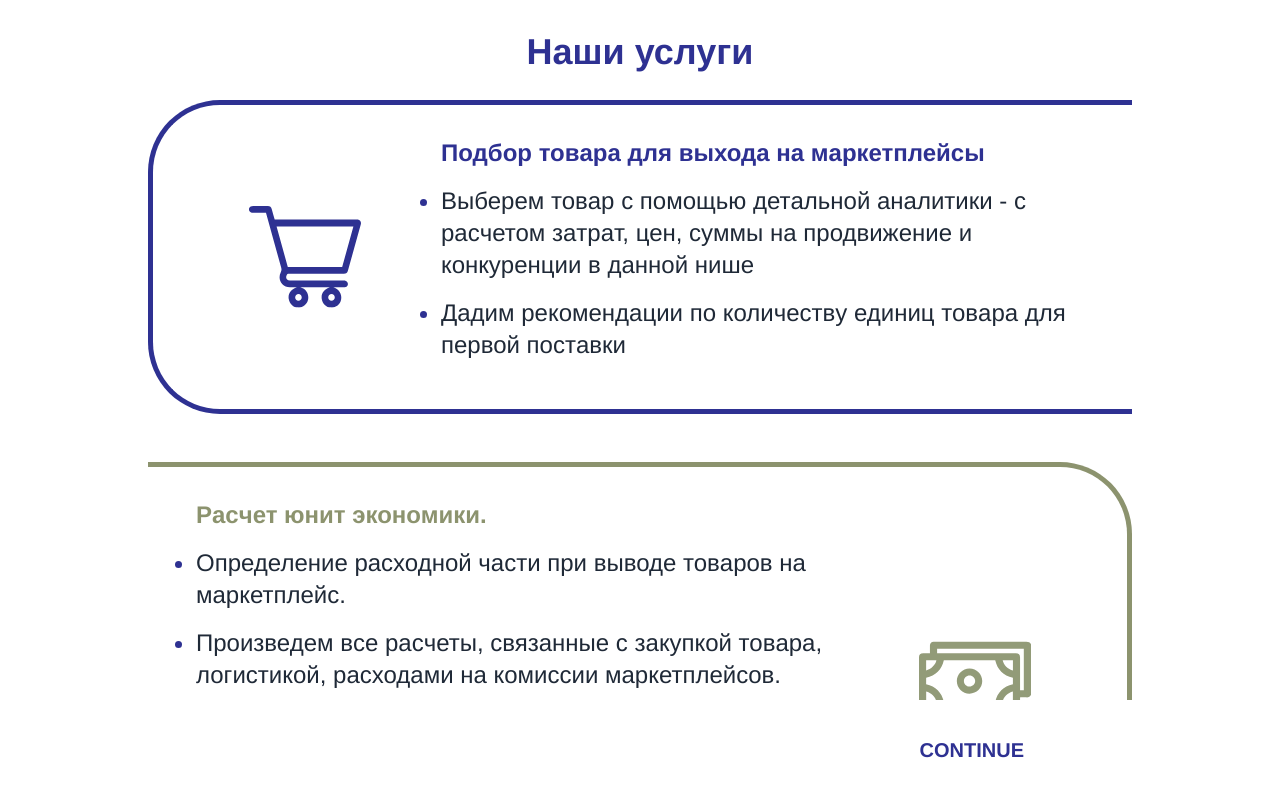
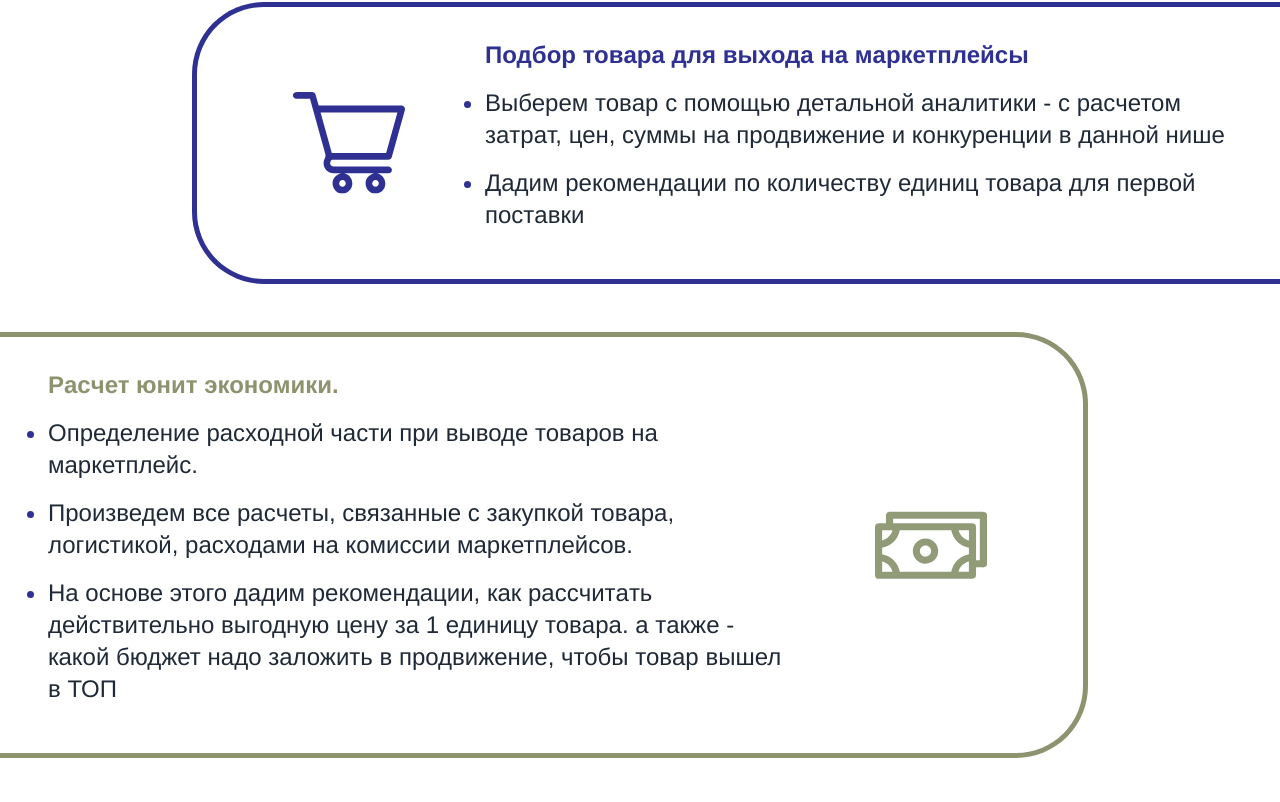
Before and after one commit to Najibmansour/novyi-koncept, a Next.js app: page / in a window 1280 px wide. Shown: the part 1638-2440 px from the top of the page. Built offline with nearby package versions, Linux system fonts and the light colour scheme.

Commit message:
added animations to page 3 and page 5(p5 anim only on mobile)

```diff
--- a/package.json
+++ b/package.json
@@ -9,6 +9,7 @@
     "lint": "next lint"
   },
   "dependencies": {
+    "@gsap/react": "^2.1.0",
     "emailjs-com": "^3.2.0",
     "next": "14.0.4",
     "react": "^18",
--- a/src/components/Pages/page3.jsx
+++ b/src/components/Pages/page3.jsx
@@ -145,13 +145,8 @@ const vecs = [
 
 export default function Page3() {
   return (
-    <div className="w-screen h-screen flex justify-center items-center flex-col gap-5">
-      <h1 className="lg:text-4xl text-3xl font-bold text-primary py-2">
-        Наши услуги
-      </h1>
-      <div className="overflow-auto lg:w-[80%] w-[90%] h-[75%] px-5">
-        <div className="flex  justify-center ">
-          <div className=" flex flex-col gap-12  ">
+    <div className="w-screen ">
+      <div className="flex flex-col gap-12 ">
         {vecs.map((vec, i) => (
           <Section
             direction={i % 2 == 0 ? "left" : "right"}
@@ -176,12 +171,10 @@ export default function Page3() {
         ))}
       </div>
     </div>
-      </div>
-      <div className="flex flex-row lg:justify-end justify-center w-[70%]">
-        <button className="font-bold lg:px-16 lg:py-4 rounded-2xl py-2 bg-opacity-90 transition-colors hover:bg-blue-200 lg:text-xl text-primary">
-          CONTINUE
-        </button>
-      </div>
-    </div>
   );
 }
+{
+  /* <h1 className="lg:text-4xl text-3xl font-bold text-primary py-2">
+        Наши услуги
+      </h1> */
+}
--- a/src/components/page 3/Section.jsx
+++ b/src/components/page 3/Section.jsx
@@ -2,23 +2,29 @@ export default function Section({ direction, Img, children }) {
   let parentStyles = "";
   if (direction == "left") {
     parentStyles =
-      "flex flex-col border-primary lg:border-[5px] border-4 border-r-0 lg:border-r-0 sm:flex-row  lg:rounded-l-[4.5rem] rounded-l-[3rem] lg:px-12 px-9 py-8 gap-8";
+      "flex flex-col lg:w-[85%] border-primary lg:border-[5px] border-4 border-r-0 lg:border-r-0 sm:flex-row  lg:rounded-l-[4.5rem] rounded-l-[3rem] lg:px-12 px-9 py-8 gap-8";
   } else if (direction == "right") {
     parentStyles =
-      "flex flex-col border-secondary lg:border-[5px] border-4 border-l-0 lg:border-l-0 sm:flex-row-reverse  lg:rounded-r-[4.5rem] rounded-r-[3rem] lg:px-12 px-4 py-8 gap-8";
+      "flex flex-col lg:w-[85%] border-secondary lg:border-[5px] border-4 border-l-0 lg:border-l-0 sm:flex-row-reverse  lg:rounded-r-[4.5rem] rounded-r-[3rem] lg:px-12 px-4 py-8 gap-8";
   } else {
     return <p className="text-red-500">Missing direction</p>;
   }
 
   return (
-    <div className={parentStyles}>
-      <div className="flex justify-center items-center lg:p-12 p-3">
-        <Img
-          fill={direction == "left" ? "#2E3192" : "#929B78"}
-          className="lg:w-28  w-24"
-        />
+    <div
+      className={`flex w-[100%] ${
+        direction === "right" ? "justify-start" : "justify-end"
+      }`}
+    >
+      <div className={parentStyles}>
+        <div className="flex justify-center items-center lg:p-12 p-3 ">
+          <Img
+            fill={direction == "left" ? "#2E3192" : "#929B78"}
+            className="lg:w-28 w-24"
+          />
+        </div>
+        <div className="">{children}</div>
       </div>
-      <div className="">{children}</div>
     </div>
   );
 }
```
Also changed, not shown: 1 other file (tests, documents, lock files or other folders). Lines whose indentation alone changed are shown as unchanged.
